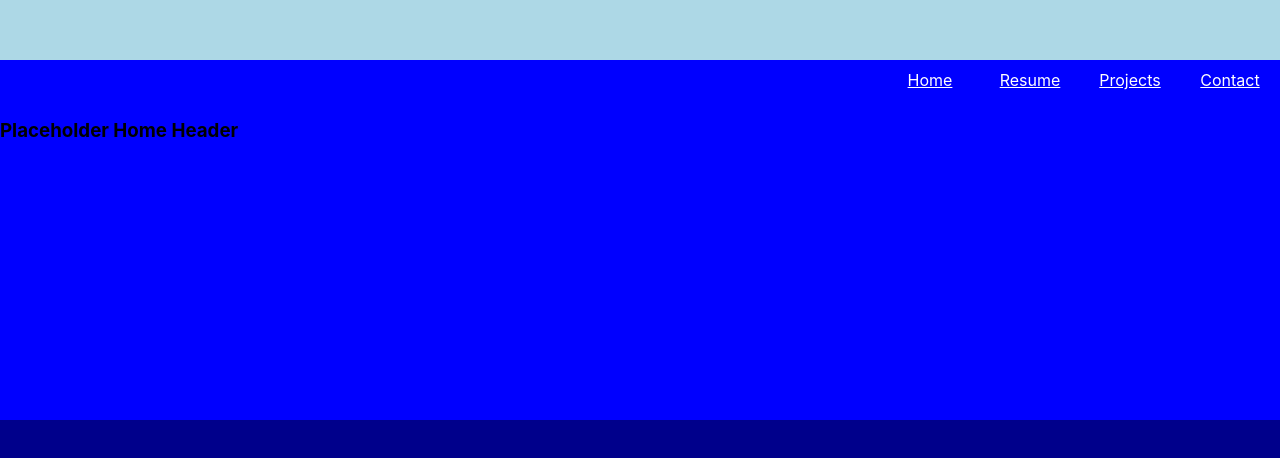
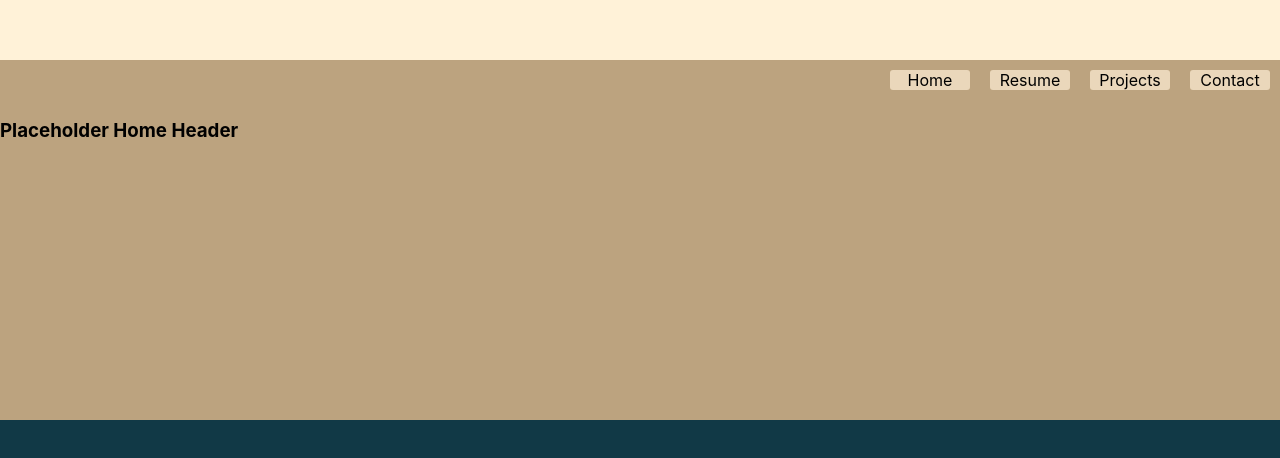
Before and after one commit to rhonvyramos/portfolio-with-react, a React (Create React App) app: page / in a window 1280 px wide. Shown: the part 300-758 px from the top of the page. Built offline with nearby package versions, Linux system fonts and the light colour scheme.

Commit message:
added better color palette; uses more biege palette

```diff
--- a/src/App.css
+++ b/src/App.css
@@ -12,13 +12,13 @@
 }
 
 #body_header {
-  background-color: lightblue;
+  background-color: rgb(255, 242, 216);
 }
 
 #body_main {
-  background-color: blue;
+  background-color: rgb(188, 163, 127);
 }
 
 #body_footer {
-  background-color: darkblue;
+  background-color: rgb(17, 57, 70);
 }
--- a/src/styles/navbar.css
+++ b/src/styles/navbar.css
@@ -11,13 +11,16 @@
 #navbar_selections div {
     height: 20px;
     width: 80px;
-    background-color: blue;
+    background-color: rgb(234, 215, 187);
     margin: 10px;
 
     display: flex;
     justify-content: center;
+
+    border-radius: 3px;
 }
 
 div a {
-    color: white;
+    color: black;
+    text-decoration: none;
 }
```
